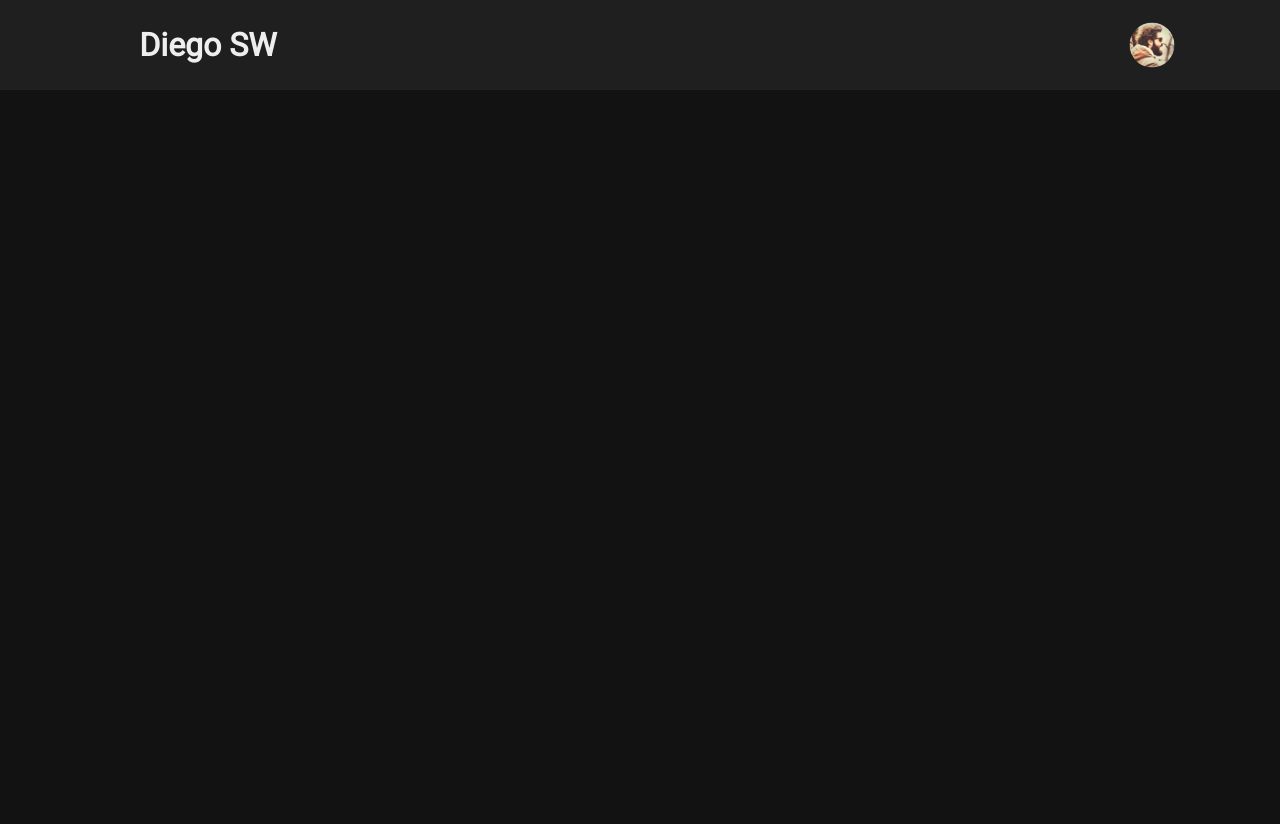
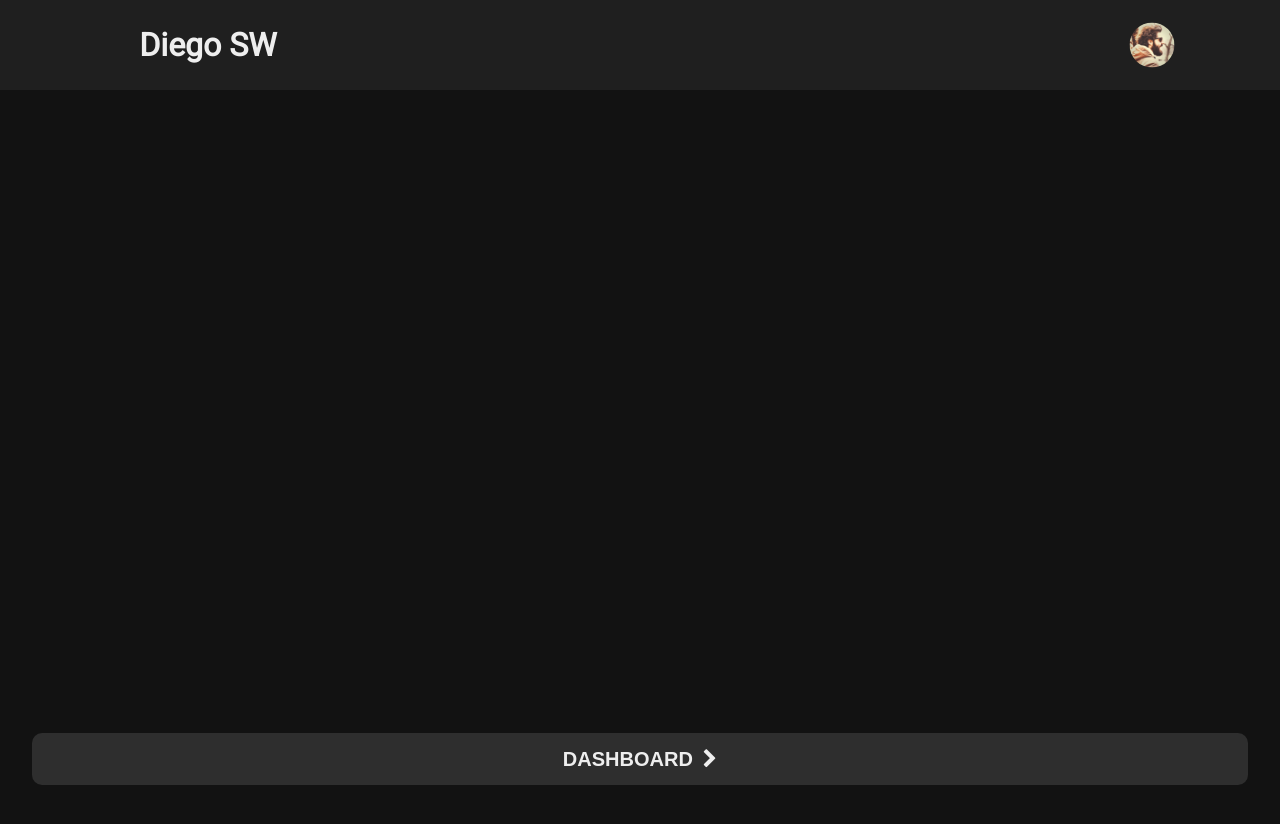
Before and after one commit to hidiego/webPage, an Angular app: page / in a window 1280 px wide. Shown: the top 824 px of the page. Built offline with nearby package versions, Linux system fonts and the light colour scheme.

Commit message:
- Button to dashboard added

```diff
--- a/angular.json
+++ b/angular.json
@@ -23,12 +23,11 @@
             "polyfills": "src/polyfills.ts",
             "tsConfig": "tsconfig.app.json",
             "aot": false,
-            "assets": [
-              "src/favicon.ico",
-              "src/assets"
-            ],
+            "assets": ["src/favicon.ico", "src/assets"],
             "styles": [
-              "src/styles.scss"
+              "src/styles.scss",
+              "./node_modules/font-awesome/css/font-awesome.css",
+              "./node_modules/animate.css/animate.css"
             ],
             "scripts": []
           },
@@ -88,27 +87,16 @@
             "polyfills": "src/polyfills.ts",
             "tsConfig": "tsconfig.spec.json",
             "karmaConfig": "karma.conf.js",
-            "assets": [
-              "src/favicon.ico",
-              "src/assets"
-            ],
-            "styles": [
-              "src/styles.scss"
-            ],
+            "assets": ["src/favicon.ico", "src/assets"],
+            "styles": ["src/styles.scss"],
             "scripts": []
           }
         },
         "lint": {
           "builder": "@angular-devkit/build-angular:tslint",
           "options": {
-            "tsConfig": [
-              "tsconfig.app.json",
-              "tsconfig.spec.json",
-              "e2e/tsconfig.json"
-            ],
-            "exclude": [
-              "**/node_modules/**"
-            ]
+            "tsConfig": ["tsconfig.app.json", "tsconfig.spec.json", "e2e/tsconfig.json"],
+            "exclude": ["**/node_modules/**"]
           }
         },
         "e2e": {
@@ -124,6 +112,7 @@
           }
         }
       }
-    }},
+    }
+  },
   "defaultProject": "front"
 }
--- a/package.json
+++ b/package.json
@@ -19,6 +19,8 @@
     "@angular/platform-browser": "~8.2.0",
     "@angular/platform-browser-dynamic": "~8.2.0",
     "@angular/router": "~8.2.0",
+    "animate.css": "^3.7.2",
+    "font-awesome": "^4.7.0",
     "rxjs": "~6.4.0",
     "tslib": "^1.10.0",
     "zone.js": "~0.9.1"
--- a/src/app/app.component.html
+++ b/src/app/app.component.html
@@ -1,3 +1,6 @@
 <app-header></app-header>
 <div></div>
+<app-button class="animated bounce delay-1s" expand="full" logo="fa-chevron-right"
+  >DASHBOARD</app-button
+>
 <router-outlet></router-outlet>
--- a/src/app/app.component.scss
+++ b/src/app/app.component.scss
@@ -1,3 +1,10 @@
-div{
-    height: 900px;
+div {
+  height: 900px;
 }
+
+app-button {
+  position: fixed;
+  bottom: 15px;
+  left: 2.5%;
+  transform: translateX(-50%);
+}
--- a/src/app/app.component.ts
+++ b/src/app/app.component.ts
@@ -1,10 +1,9 @@
 import { Component } from '@angular/core';
+import { trigger, state, style, animate, transition } from '@angular/animations';
 
 @Component({
   selector: 'app-root',
   templateUrl: './app.component.html',
   styleUrls: ['./app.component.scss']
 })
-export class AppComponent {
-  title = 'front';
-}
+export class AppComponent {}
--- /dev/null
+++ b/src/app/components/button/button.component.html
@@ -0,0 +1,6 @@
+<button [ngClass]="expand">
+  <span class="text">
+    <ng-content></ng-content>
+  </span>
+  <i class="fa" [ngClass]="logo"></i>
+</button>
--- /dev/null
+++ b/src/app/components/button/button.component.scss
@@ -0,0 +1,33 @@
+button {
+  border: none;
+  outline: 0;
+  display: flex;
+  justify-content: center;
+  background-color: var(--primary-color-1);
+  color: var(--primary-text-color);
+  border-radius: 10px;
+  padding: 1rem;
+  font-size: 20px;
+  font-weight: bold;
+  line-height: 20px;
+}
+i {
+  margin-left: 10px;
+}
+.text {
+  display: inline-flex;
+  margin: 0;
+  padding: 0;
+}
+
+.full {
+  width: 95vw;
+
+  i {
+    margin-left: 10px;
+  }
+}
+
+.auto {
+  width: auto;
+}
--- /dev/null
+++ b/src/app/components/button/button.component.ts
@@ -0,0 +1,14 @@
+import { Component, OnInit, Input } from '@angular/core';
+
+@Component({
+  selector: 'app-button',
+  templateUrl: './button.component.html',
+  styleUrls: ['./button.component.scss']
+})
+export class ButtonComponent implements OnInit {
+  @Input() expand: 'full' | 'auto';
+  @Input() logo: string;
+  constructor() {}
+
+  ngOnInit() {}
+}
--- a/src/app/header/header.component.ts
+++ b/src/app/header/header.component.ts
@@ -1,4 +1,5 @@
 import { Component, OnInit } from '@angular/core';
+import { trigger, state, style, transition, animate } from '@angular/animations';
 
 @Component({
   selector: 'app-header',
--- a/src/styles.scss
+++ b/src/styles.scss
@@ -1,5 +1,5 @@
 /* You can add global styles to this file, and also import other style files */
-@import url("https://fonts.googleapis.com/css?family=Roboto&display=swap");
+@import url('https://fonts.googleapis.com/css?family=Roboto&display=swap');
 
 html body {
   margin: 0;
@@ -11,11 +11,12 @@ body {
   flex-direction: column;
   height: 100%;
   background-color: var(--background-color);
-  font-family: "Roboto", sans-serif;
+  font-family: 'Roboto', sans-serif;
 }
 
 :root {
-  --primary-color: #1F1F1F;
+  --primary-color: #1f1f1f;
+  --primary-color-1: #2e2e2e;
   --primary-text-color: rgb(238, 238, 238);
   --primary-contrast: rgb(161, 0, 135);
   --background-color: #121212;
```
Also changed, not shown: src/app/app.module.ts (+5 -10 lines), 2 other files (tests, documents, lock files or other folders).
